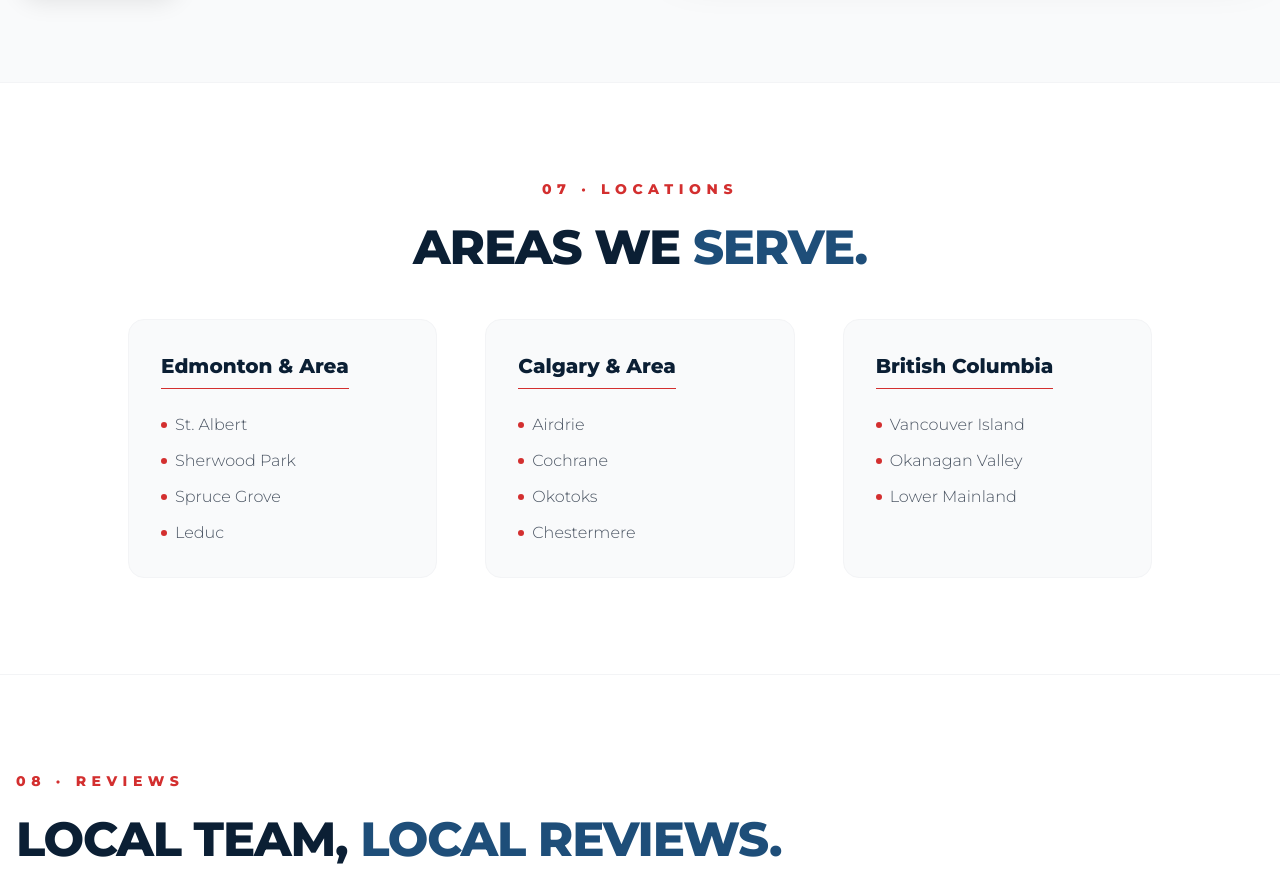
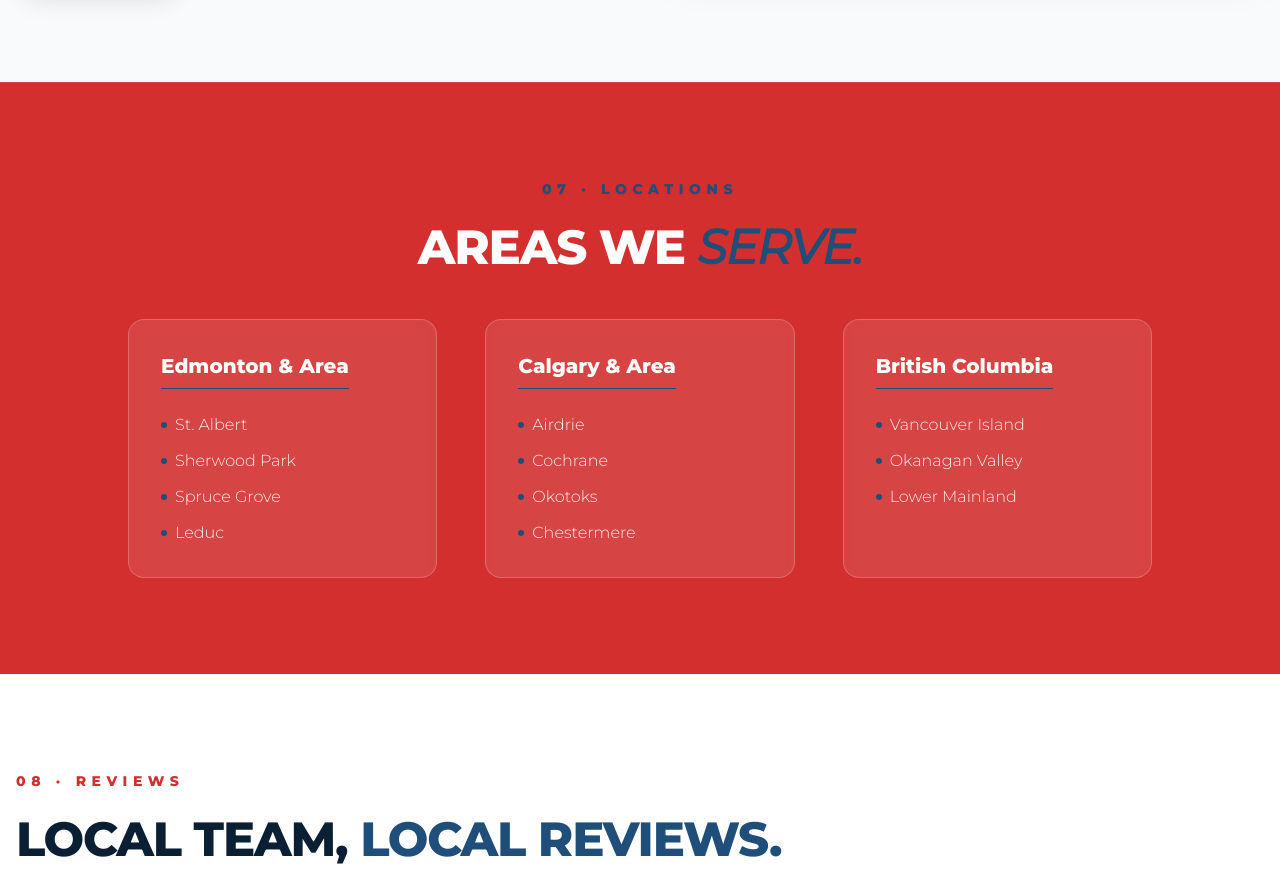
Before and after one commit to ddean6232/filcan-pride-painting, a plain HTML site: page index.html in a window 1280 px wide. Shown: the part 6459-7338 px from the top of the page. Drawn offline with nearby package versions, Linux system fonts and the light colour scheme.

Commit message:
Style Section 07 (Locations): Bold Red background and Blue header text

```diff
--- a/index.html
+++ b/index.html
@@ -724,61 +724,61 @@
   </section>
 
   <!-- Areas We Serve (Blue Nile Style) -->
-  <section id="areas" class="py-24 bg-white border-t border-gray-100">
+  <section id="areas" class="py-24 bg-brand-red text-white border-t border-white/10">
     <div class="container mx-auto px-4 text-center">
-      <span class="text-brand-red font-black uppercase tracking-[0.4em] text-sm mb-6 block">07 · LOCATIONS</span>
-      <h2 class="text-4xl md:text-5xl font-heading font-black text-brand-dark mb-12 tracking-tight uppercase">
-        AREAS WE <span class="text-brand-blue">SERVE.</span>
+      <span class="text-brand-blue font-black uppercase tracking-[0.4em] text-sm mb-6 block drop-shadow-sm">07 · LOCATIONS</span>
+      <h2 class="text-4xl md:text-5xl font-heading font-black text-white mb-12 tracking-tight uppercase">
+        AREAS WE <span class="text-brand-blue italic">SERVE.</span>
       </h2>
       <div class="grid grid-cols-1 md:grid-cols-3 gap-12 text-left max-w-5xl mx-auto">
-        <div class="bg-gray-50 p-8 rounded-2xl border border-gray-100 group hover:border-brand-blue transition-colors">
-          <h3 class="text-xl font-heading font-black text-brand-dark mb-6 border-b border-brand-red pb-2 inline-block">
+        <div class="bg-white/10 backdrop-blur-sm p-8 rounded-2xl border border-white/20 group hover:bg-white/20 transition-all duration-500">
+          <h3 class="text-xl font-heading font-black text-white mb-6 border-b border-brand-blue pb-2 inline-block">
             Edmonton & Area</h3>
-          <ul class="space-y-3 text-gray-600 font-light">
+          <ul class="space-y-3 text-white/90 font-light">
             <li class="flex items-center gap-2">
-              <div class="w-1.5 h-1.5 bg-brand-red rounded-full"></div> St. Albert
+              <div class="w-1.5 h-1.5 bg-brand-blue rounded-full"></div> St. Albert
             </li>
             <li class="flex items-center gap-2">
-              <div class="w-1.5 h-1.5 bg-brand-red rounded-full"></div> Sherwood Park
+              <div class="w-1.5 h-1.5 bg-brand-blue rounded-full"></div> Sherwood Park
             </li>
             <li class="flex items-center gap-2">
-              <div class="w-1.5 h-1.5 bg-brand-red rounded-full"></div> Spruce Grove
+              <div class="w-1.5 h-1.5 bg-brand-blue rounded-full"></div> Spruce Grove
             </li>
             <li class="flex items-center gap-2">
-              <div class="w-1.5 h-1.5 bg-brand-red rounded-full"></div> Leduc
+              <div class="w-1.5 h-1.5 bg-brand-blue rounded-full"></div> Leduc
             </li>
           </ul>
         </div>
-        <div class="bg-gray-50 p-8 rounded-2xl border border-gray-100 group hover:border-brand-blue transition-colors">
-          <h3 class="text-xl font-heading font-black text-brand-dark mb-6 border-b border-brand-red pb-2 inline-block">
+        <div class="bg-white/10 backdrop-blur-sm p-8 rounded-2xl border border-white/20 group hover:bg-white/20 transition-all duration-500">
+          <h3 class="text-xl font-heading font-black text-white mb-6 border-b border-brand-blue pb-2 inline-block">
             Calgary & Area</h3>
-          <ul class="space-y-3 text-gray-600 font-light">
+          <ul class="space-y-3 text-white/90 font-light">
             <li class="flex items-center gap-2">
-              <div class="w-1.5 h-1.5 bg-brand-red rounded-full"></div> Airdrie
+              <div class="w-1.5 h-1.5 bg-brand-blue rounded-full"></div> Airdrie
             </li>
             <li class="flex items-center gap-2">
-              <div class="w-1.5 h-1.5 bg-brand-red rounded-full"></div> Cochrane
+              <div class="w-1.5 h-1.5 bg-brand-blue rounded-full"></div> Cochrane
             </li>
             <li class="flex items-center gap-2">
-              <div class="w-1.5 h-1.5 bg-brand-red rounded-full"></div> Okotoks
+              <div class="w-1.5 h-1.5 bg-brand-blue rounded-full"></div> Okotoks
             </li>
             <li class="flex items-center gap-2">
-              <div class="w-1.5 h-1.5 bg-brand-red rounded-full"></div> Chestermere
+              <div class="w-1.5 h-1.5 bg-brand-blue rounded-full"></div> Chestermere
             </li>
           </ul>
         </div>
-        <div class="bg-gray-50 p-8 rounded-2xl border border-gray-100 group hover:border-brand-blue transition-colors">
-          <h3 class="text-xl font-heading font-black text-brand-dark mb-6 border-b border-brand-red pb-2 inline-block">
+        <div class="bg-white/10 backdrop-blur-sm p-8 rounded-2xl border border-white/20 group hover:bg-white/20 transition-all duration-500">
+          <h3 class="text-xl font-heading font-black text-white mb-6 border-b border-brand-blue pb-2 inline-block">
             British Columbia</h3>
-          <ul class="space-y-3 text-gray-600 font-light">
+          <ul class="space-y-3 text-white/90 font-light">
             <li class="flex items-center gap-2">
-              <div class="w-1.5 h-1.5 bg-brand-red rounded-full"></div> Vancouver Island
+              <div class="w-1.5 h-1.5 bg-brand-blue rounded-full"></div> Vancouver Island
             </li>
             <li class="flex items-center gap-2">
-              <div class="w-1.5 h-1.5 bg-brand-red rounded-full"></div> Okanagan Valley
+              <div class="w-1.5 h-1.5 bg-brand-blue rounded-full"></div> Okanagan Valley
             </li>
             <li class="flex items-center gap-2">
-              <div class="w-1.5 h-1.5 bg-brand-red rounded-full"></div> Lower Mainland
+              <div class="w-1.5 h-1.5 bg-brand-blue rounded-full"></div> Lower Mainland
             </li>
           </ul>
         </div>
```
